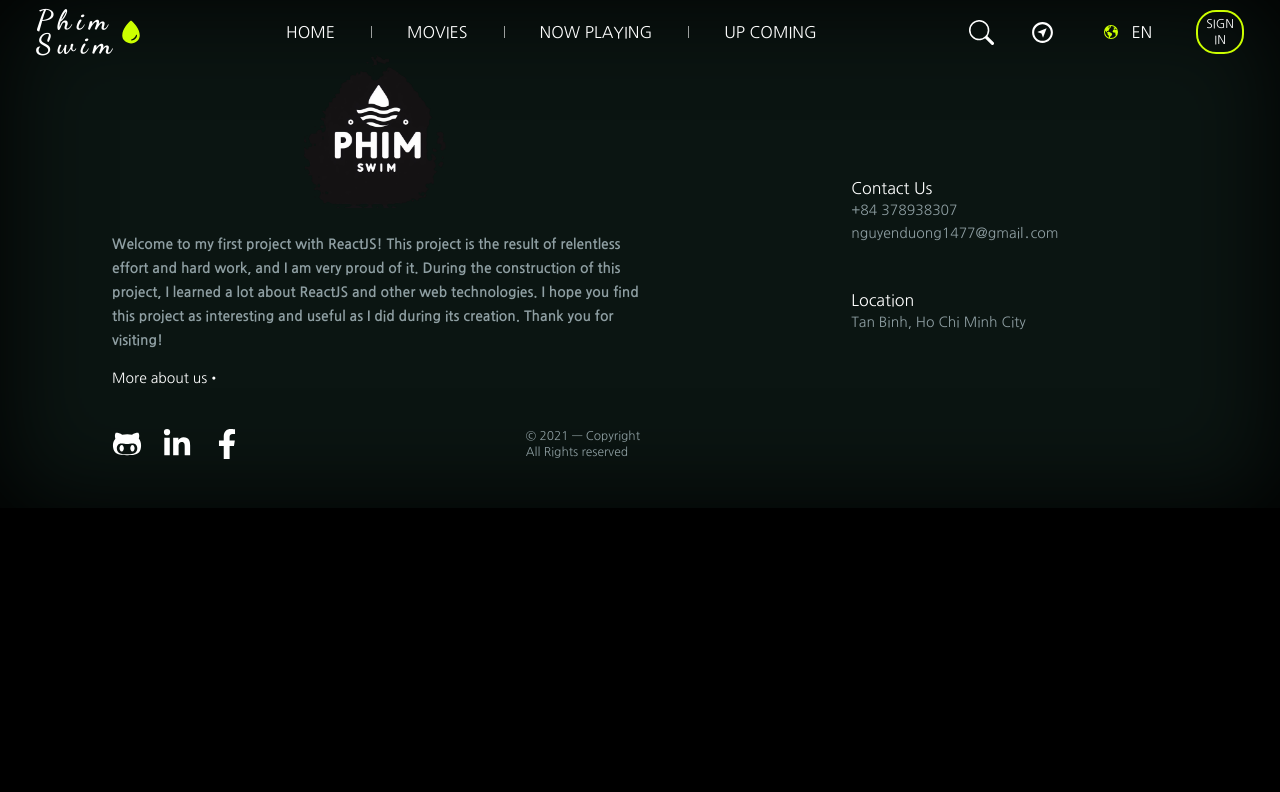
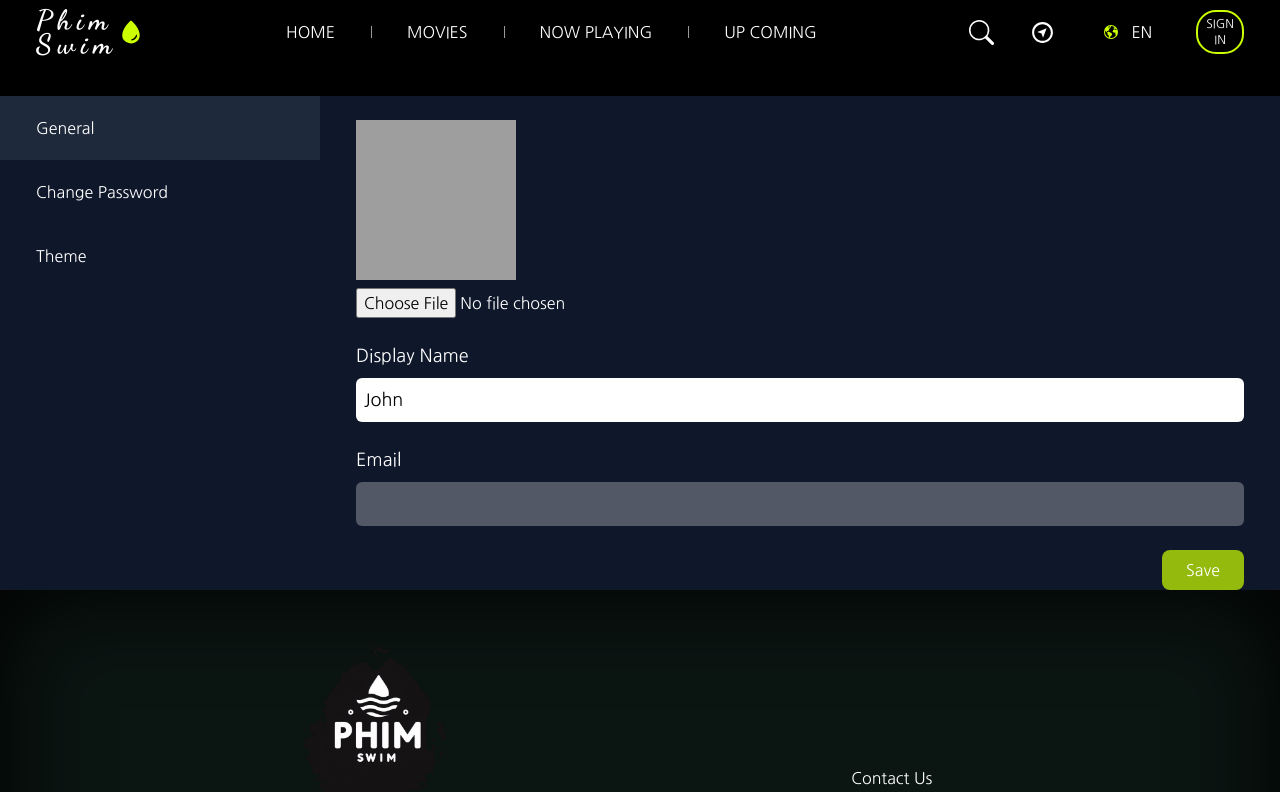
Before and after one commit to nguyenduong44/movieApp, a React (Create React App) app: page /settings in a window 1280 px wide. Shown: the top 792 px of the page. Built offline with nearby package versions, Linux system fonts and the light colour scheme; no server answers; grey boxes are pictures that could not be loaded.

Commit message:
completed user settings

```diff
--- a/src/components/Header/HeaderAccount.jsx
+++ b/src/components/Header/HeaderAccount.jsx
@@ -19,7 +19,6 @@ function HeaderAccount() {
     const listen = onAuthStateChanged(auth, (user) => {
       if(user){
         setAuthUser(user)
-        console.log(user);
       }else{
         setAuthUser(null);
       }
@@ -30,7 +29,10 @@ function HeaderAccount() {
 
   const handleSignOut = () => {
     signOut(auth)
-      .then(() => window.location.reload())
+      .then(() => {
+        navigate('/');
+        // window.location.reload();
+      })
       .catch(err => err.message);
   }
 
--- /dev/null
+++ b/src/components/auth/SettingComponent/SettingMain/GeneralSetting/index.jsx
@@ -0,0 +1,93 @@
+import React, { useState, useEffect } from 'react';
+import { getAuth, onAuthStateChanged, updateProfile } from "firebase/auth";
+import { getStorage, ref, uploadBytes, getDownloadURL } from "firebase/storage";
+import undefinedImg from '../../../../../img/not_found.jpg'
+
+
+function GeneralSetting() {
+  const auth = getAuth();
+  const storage = getStorage();
+
+  const [user, setUser] = useState(null);
+  const [displayName, setDisplayName] = useState('John');
+  const [photo, setPhoto] = useState(undefinedImg);
+
+  useEffect(() => {
+    const unsubscribe = onAuthStateChanged(auth, (user) => {
+      if (user) {
+        setUser(user);
+        setDisplayName(user.displayName || 'John');
+        setPhoto(user.photoURL || undefinedImg);
+      }
+    });
+
+    return () => unsubscribe();
+  }, [auth]);
+
+  const handleFileChange = async (e) => {
+    const file = e.target.files[0];
+    if (!file) return;
+
+    try {
+      const storageRef = ref(storage, `profilePictures/${user.uid}`);
+      await uploadBytes(storageRef, file);
+      const photoURL = await getDownloadURL(storageRef);
+
+      await updateProfile(user, { photoURL });
+      setPhoto(photoURL);
+    } catch (error) {
+      console.error("Error uploading file:", error);
+    }
+  };
+
+  const handleSave = async () => {
+    if (user) {
+      try {
+        await updateProfile(user, { displayName });
+        window.location.reload();
+      } catch (error) {
+        console.error("Error updating profile:", error);
+      }
+    }
+  };
+
+  return (
+    <div className="py-6">
+      <div className="mb-6">
+        <img
+          src={photo}
+          className="h-40 w-40 mb-2"
+        />
+        <input type="file" className="text-white"
+          onChange={handleFileChange}
+        />
+      </div>
+      <div className="mb-6">
+        <label className="text-white text-lg block mb-2">
+          Display Name
+        </label>
+        <input placeholder=""
+          className="w-full px-2 py-2 text-lg rounded-md"
+          onChange={(e) => setDisplayName(e.target.value)}
+          value={displayName}
+        />
+      </div>
+      <div className="mb-6">
+        <label className="text-white text-lg block mb-2">
+          Email
+        </label>
+        <input placeholder=""
+          className="w-full px-2 py-2 text-lg rounded-md"
+          value={user?.email}
+          disabled
+        />
+      </div>
+      <button
+        className="text-white px-6 py-2 bg-primary-rgba float-right rounded-lg hover:bg-lime-800"
+        onClick={handleSave}
+      >Save</button>
+    </div>
+  );
+}
+
+export default GeneralSetting;
--- /dev/null
+++ b/src/components/auth/SettingComponent/SettingMain/PasswordSetting/index.jsx
@@ -0,0 +1,83 @@
+import { getAuth, updatePassword, reauthenticateWithCredential, EmailAuthProvider } from "firebase/auth";
+import { useState } from "react";
+
+function PasswordSetting() {
+  const auth = getAuth();
+  const user = auth.currentUser;
+
+  const [currentPassword, setCurrentPassword] = useState(user);
+  const [newPassword, setNewPassword] = useState('');
+  const [confirmPassword, setConfirmPassword] = useState('');
+  const [error, setError] = useState('');
+  const [success, setSuccess] = useState('');
+
+  const handleSave = async () => {
+    if (newPassword !== confirmPassword) {
+      setError('New passwords do not match');
+      return;
+    }
+
+    if (!user) {
+      setError('User not authenticated');
+      return;
+    }
+
+    try {
+      // Reauthenticate user with current password
+      const credential = EmailAuthProvider.credential(user.email, currentPassword);
+      await reauthenticateWithCredential(user, credential);
+
+      // Update password
+      await updatePassword(user, newPassword);
+
+      setSuccess('Password updated successfully');
+      setError('');
+      window.location.reload();
+    } catch (e) {
+      setError('Wrong current password');
+      setSuccess('');
+    }
+  };
+
+  return (
+    <div className="py-6">
+      {error && <p className="text-red-500">{error}</p>}
+      {success && <p className="text-green-500">{success}</p>}
+      <div className="mb-6">
+        <label className="text-white text-lg block mb-2">
+          Your Current Password
+        </label>
+        <input type="password"
+          className="w-full px-2 py-2 text-lg rounded-md"
+          onChange={(e) => setCurrentPassword(e.target.value)}
+        />
+      </div>
+      <div className="mb-6">
+        <label className="text-white text-lg block mb-2">
+          New Password
+        </label>
+        <input type="password"
+          className="w-full px-2 py-2 text-lg rounded-md"
+          value={newPassword}
+          onChange={(e) => setNewPassword(e.target.value)}
+        />
+      </div>
+      <div className="mb-6">
+        <label className="text-white text-lg block mb-2">
+          Confirm New Password
+        </label>
+        <input type="password"
+          className="w-full px-2 py-2 text-lg rounded-md"
+          value={confirmPassword}
+          onChange={(e) => setConfirmPassword(e.target.value)}
+        />
+      </div>
+      <button
+        className="text-white px-6 py-2 bg-primary-rgba float-right rounded-lg hover:bg-lime-800 my-6"
+        onClick={handleSave}
+      >Save</button>
+    </div>
+  );
+}
+
+export default PasswordSetting;
--- /dev/null
+++ b/src/components/auth/SettingComponent/SettingMain/ThemeSetting/index.jsx
@@ -0,0 +1,9 @@
+function ThemeSetting() {
+  return (
+    <div className="text-white text-2xl">
+      Working on progress...
+    </div>
+  );
+}
+
+export default ThemeSetting;
--- /dev/null
+++ b/src/components/auth/SettingComponent/SettingMain/index.jsx
@@ -0,0 +1,16 @@
+import GeneralSetting from "./GeneralSetting";
+import PasswordSetting from "./PasswordSetting";
+import ThemeSetting from "./ThemeSetting";
+
+
+function SettingMain({ selectedSection, auth }) {
+  return (
+    <div className="col-span-9 px-9">
+      {selectedSection === 'general' && <GeneralSetting auth={auth} />}
+      {selectedSection === 'changePassword' && <PasswordSetting auth={auth} />}
+      {selectedSection === 'theme' && <ThemeSetting auth={auth} />}
+    </div>
+  );
+}
+
+export default SettingMain;
--- /dev/null
+++ b/src/components/auth/SettingComponent/SettingNav/index.jsx
@@ -0,0 +1,34 @@
+import React, { useState } from 'react';
+
+function SettingNav({ setSelectedSection }) {
+  const [selected, setSelected] = useState('general');
+
+  const handleSelection = (section) => {
+    setSelected(section);
+    setSelectedSection(section);
+  };
+
+  return (
+    <div className="col-span-3">
+      <ul className="text-white">
+        <li
+          className={`w-full px-9 py-5 hover:bg-slate-800 cursor-pointer
+            ${selected === 'general' ? 'bg-slate-800' : ''}`}
+            onClick={() => handleSelection('general')}
+        >General</li>
+        <li
+          className={`w-full px-9 py-5 hover:bg-slate-800 cursor-pointer
+            ${selected === 'changePassword' ? 'bg-slate-800' : ''}`}
+            onClick={() => handleSelection('changePassword')}
+        >Change Password</li>
+        <li
+          className={`w-full px-9 py-5 hover:bg-slate-800 cursor-pointer
+            ${selected === 'theme' ? 'bg-slate-800' : ''}`}
+            onClick={() => handleSelection('theme')}
+        >Theme</li>
+      </ul>
+    </div>
+  );
+}
+
+export default SettingNav;
--- a/src/components/auth/SettingComponent/index.jsx
+++ b/src/components/auth/SettingComponent/index.jsx
@@ -1,7 +1,21 @@
+import { useEffect, useState } from "react";
+import SettingMain from "./SettingMain";
+import SettingNav from "./SettingNav";
+import { auth } from '../../../firebase';
+
 function SettingComponent() {
+
+  const [selectedSection, setSelectedSection] = useState('general');
+
   return (
-    <div>
+    <div className="grid grid-cols-12 bg-slate-900">
+      <SettingNav
+        setSelectedSection={setSelectedSection}
+      />
 
+      <SettingMain
+        selectedSection={selectedSection}
+      />
     </div>
   );
 }
--- a/src/pages/Settings/index.jsx
+++ b/src/pages/Settings/index.jsx
@@ -4,7 +4,7 @@ import SettingComponent from '../../components/auth/SettingComponent';
 
 function Settings() {
   return (
-    <div>
+    <div className='pt-24'>
       <Header />
       <SettingComponent />
       <Footer />
```
Also changed, not shown: cors.json (added, +7 -0 lines), firebase.json (added), 2 other files (tests, documents, lock files or other folders).
